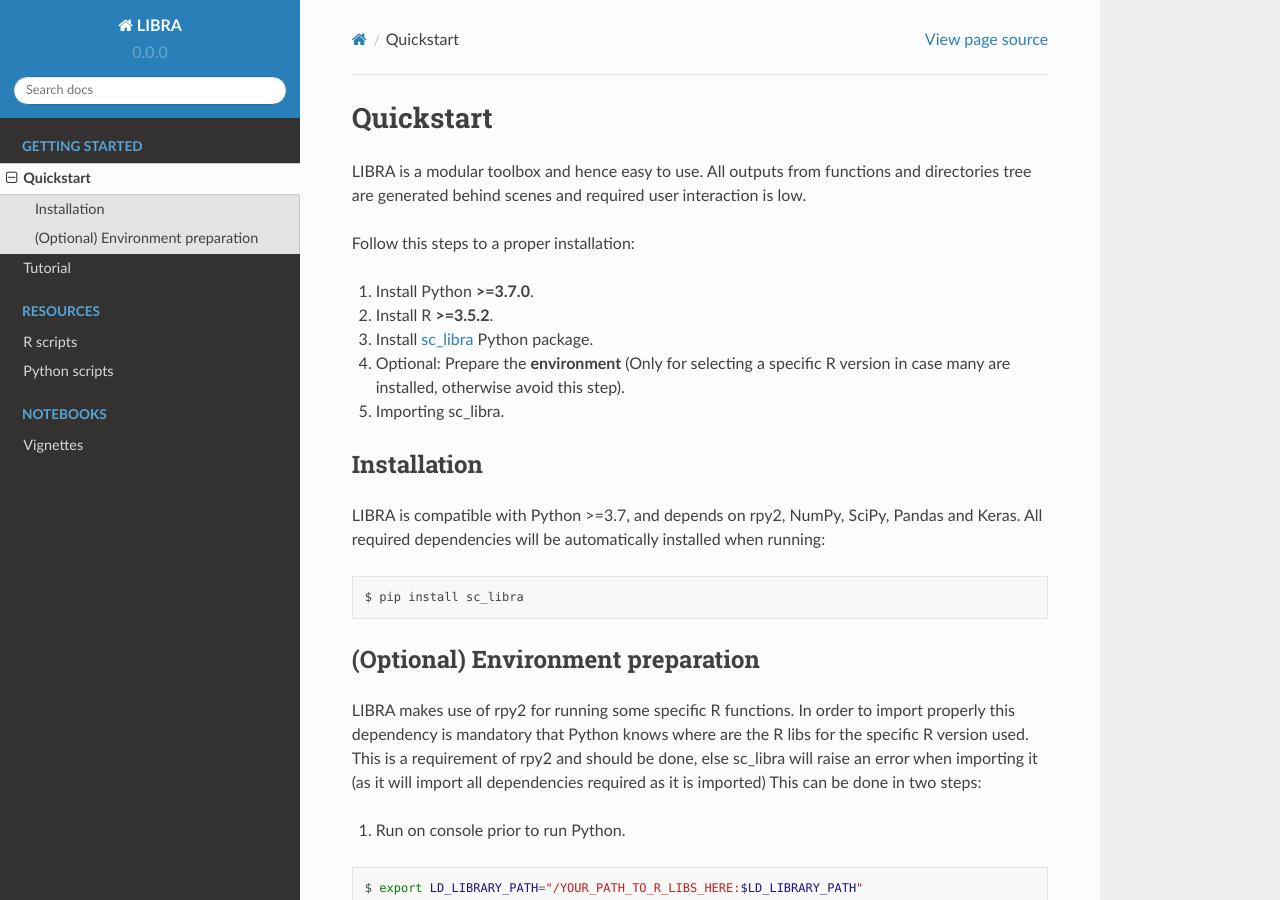
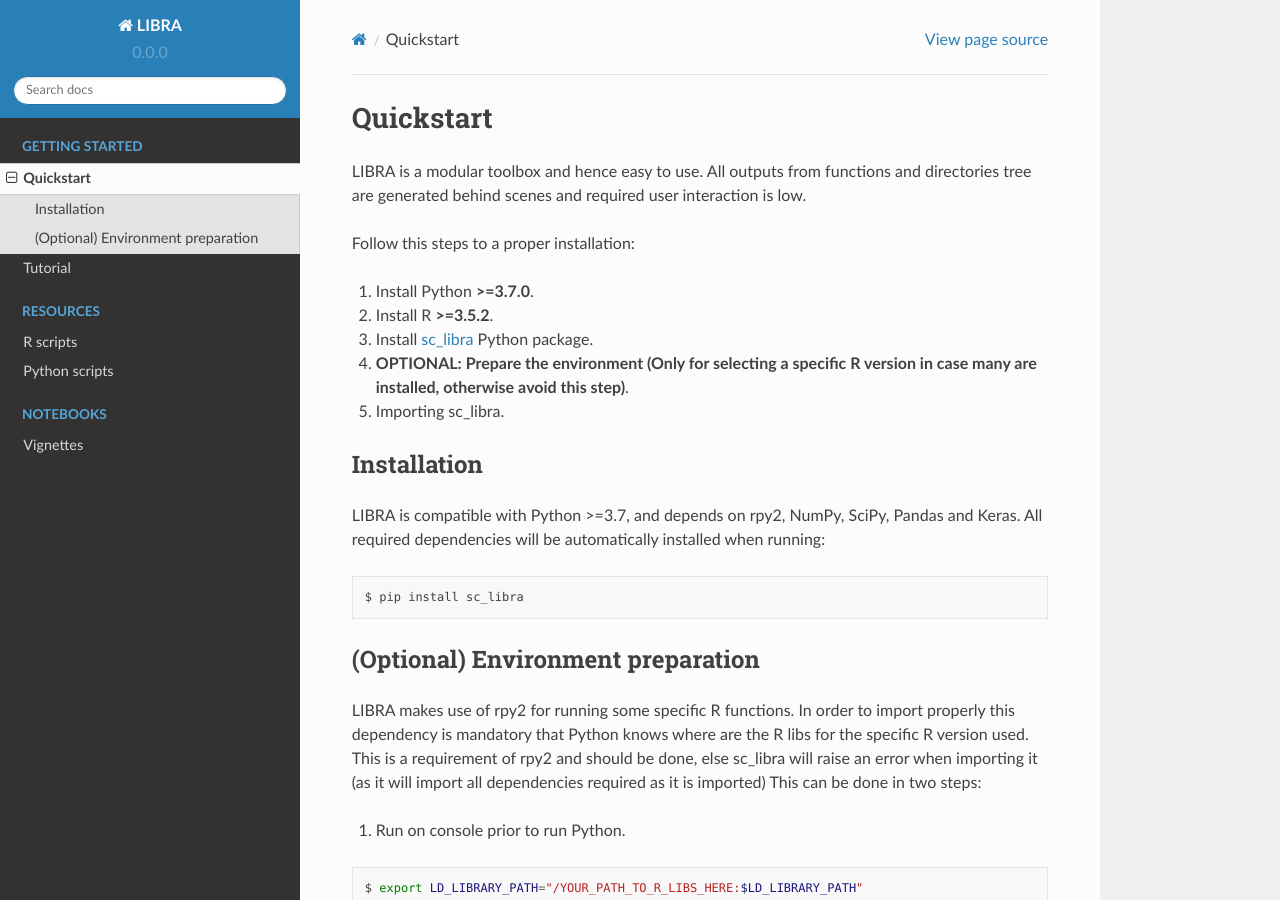
Before and after one commit to TranslationalBioinformaticsUnit/LIBRA, a Sphinx documentation site: the page built from docs/source/quickstart.rst, in a window 1280 px wide and 900 px high. Built offline with Sphinx 7.4.7 and the Read the Docs theme 2.0.0, drawn with Linux system fonts in a browser that asks for light colours.

```diff
--- a/docs/source/quickstart.rst
+++ b/docs/source/quickstart.rst
@@ -9,7 +9,7 @@ Follow this steps to a proper installation:
 #. Install Python **>=3.7.0**.
 #. Install R **>=3.5.2**.
 #. Install `sc_libra <https://pypi.org/manage/project/sc-libra/releases/>`_ Python package.
-#. Optional: Prepare the **environment** (Only for selecting a specific R version in case many are installed, otherwise avoid this step).
+#. **OPTIONAL: Prepare the environment (Only for selecting a specific R version in case many are installed, otherwise avoid this step)**.
 #. Importing sc_libra.
 
 
```
